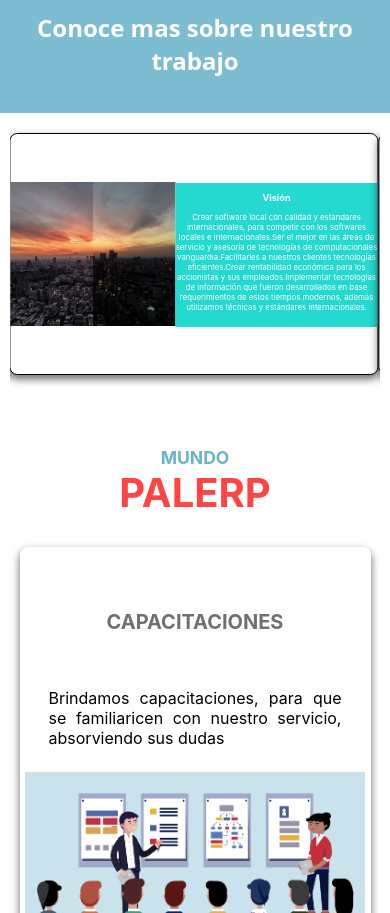
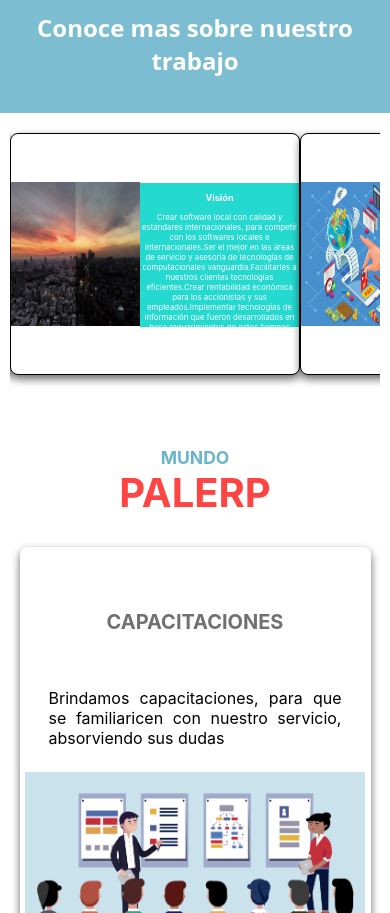
Before and after one commit to paleconsultores/website-palerp, a React (Create React App) app: page / in a window 390 px wide. Shown: the part 3680-4593 px from the top of the page. Built offline with nearby package versions, Linux system fonts and the light colour scheme.

Commit message:
Revert "fix responsive bug carousel"
This reverts commit 3ff3d6d1e0b785ad5a9e5bec829cdeb3cf44cf89.

```diff
--- a/src/components/App/Home/2-Body/4-Carousel/CarouselCard/CarouselCard.css
+++ b/src/components/App/Home/2-Body/4-Carousel/CarouselCard/CarouselCard.css
@@ -35,11 +35,11 @@
 @media screen and (max-width: 1354px){
   .carousel-card{
     min-width: 89vw;
-    height: 36em;
+    height: 35em;
   }
   .carousel-card__image{
     width: 50%;
-    height: 23vh;
+    height: 65vh;
     padding-top: 5%;
     padding-bottom: 5%;
     margin: auto;
@@ -47,7 +47,7 @@
   }
   .carousel-card__text{
     background: #24D9CF;
-    height: 28vh;
+    height: 65vh;
     align-items: center;
     margin-top: 1px;
     font-size: 1.3em;
@@ -101,7 +101,7 @@
 /*Media Query for a small device*/
 @media screen and (max-width: 480px){
   .carousel-card{
-    min-width: 94vw;
+    min-width: 36em;
     height: 30em;
   }
   .carousel-card__image{
--- a/src/components/App/Home/2-Body/4-Carousel/CarouselData/CarouselData.js
+++ b/src/components/App/Home/2-Body/4-Carousel/CarouselData/CarouselData.js
@@ -1,5 +1,5 @@
-import img1 from '../images/img1.jpg'
-import img2 from '../images/facturacionElectronica.jpg';
+import img1 from '../images/img11.jpg'
+import img2 from '../images/facturacionElectronica1.jpg';
 export const data = {
     "properties":[
         {
```
Also changed, not shown: src/components/App/Home/2-Body/4-Carousel/images/facturacionElectronica1.jpg (added), src/components/App/Home/2-Body/4-Carousel/images/img11.jpg (added).
